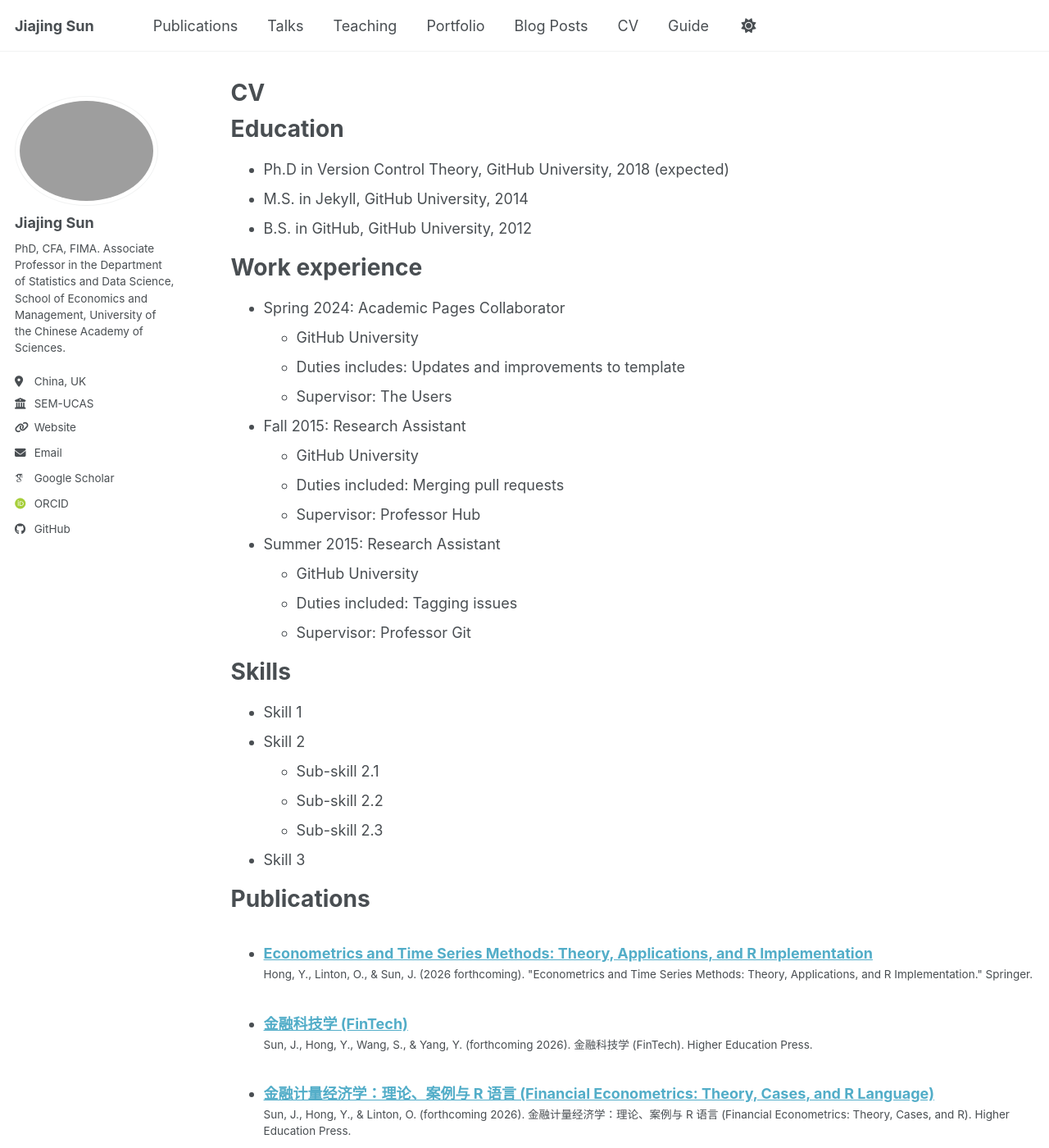
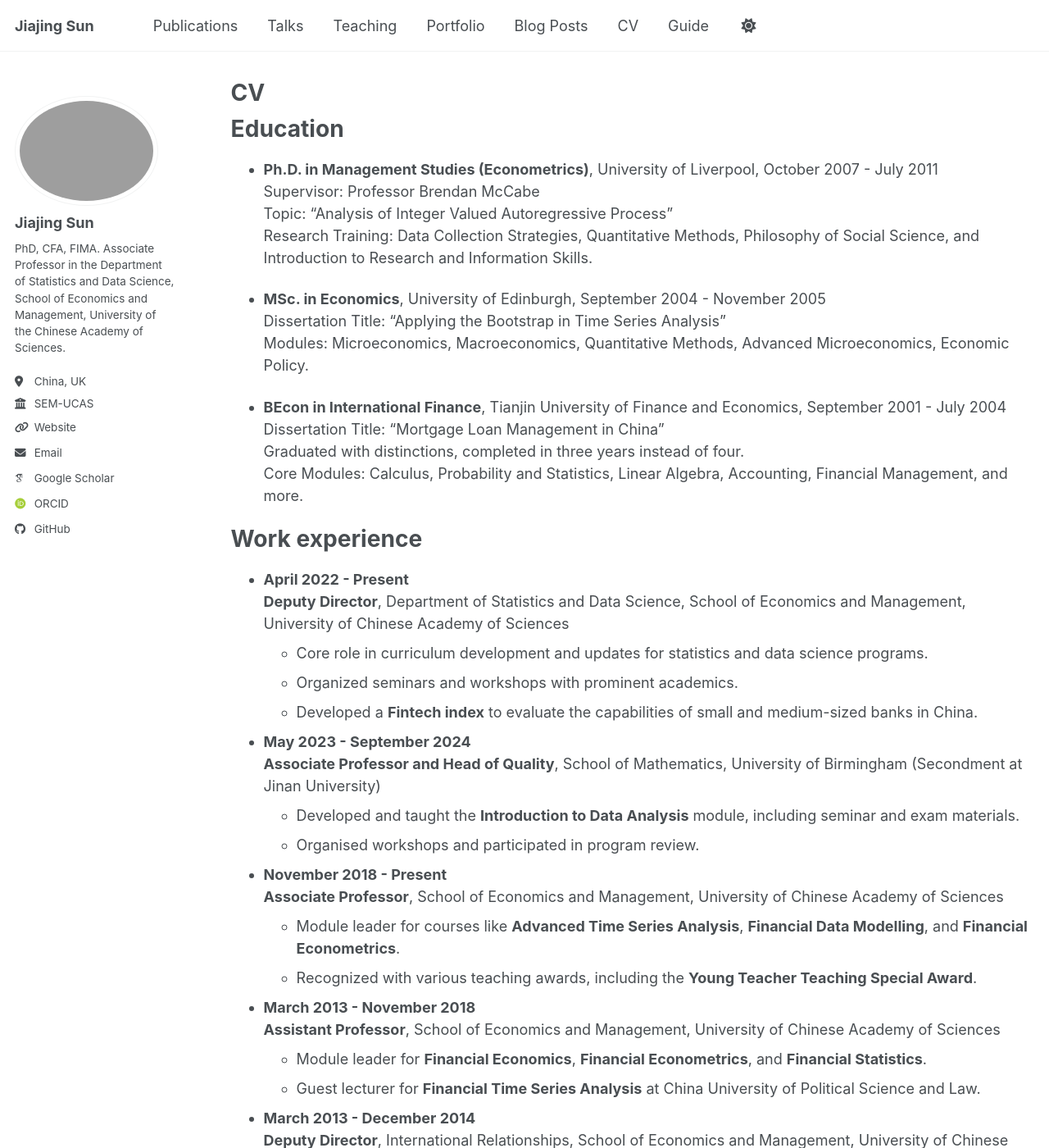
Before and after one commit to Jiajing-Sun/jiajing-sun.github.io, a Jekyll site: the page built from _pages/cv.md, in a window 1280 px wide and 1400 px high. Shown: the whole window at 82% size. Built offline with Jekyll 4.4.1, drawn with Linux system fonts in a browser that asks for light colours; some web fonts are replaced; a script bundle is joined from its source files by our own code; library files that are not in the unit come from our copies; some of the changed text lies outside the part shown.

Commit message:
Update cv.md

```diff
--- a/_pages/cv.md
+++ b/_pages/cv.md
@@ -11,35 +11,65 @@
 
 Education
 ======
-* Ph.D in Version Control Theory, GitHub University, 2018 (expected)
-* M.S. in Jekyll, GitHub University, 2014
-* B.S. in GitHub, GitHub University, 2012
+* **Ph.D. in Management Studies (Econometrics)**, University of Liverpool, October 2007 - July 2011
+  Supervisor: Professor Brendan McCabe
+  Topic: "Analysis of Integer Valued Autoregressive Process"
+  Research Training: Data Collection Strategies, Quantitative Methods, Philosophy of Social Science, and Introduction to Research and Information Skills.
+
+* **MSc. in Economics**, University of Edinburgh, September 2004 - November 2005
+  Dissertation Title: "Applying the Bootstrap in Time Series Analysis"
+  Modules: Microeconomics, Macroeconomics, Quantitative Methods, Advanced Microeconomics, Economic Policy.
+
+* **BEcon in International Finance**, Tianjin University of Finance and Economics, September 2001 - July 2004
+  Dissertation Title: "Mortgage Loan Management in China"
+  Graduated with distinctions, completed in three years instead of four.
+  Core Modules: Calculus, Probability and Statistics, Linear Algebra, Accounting, Financial Management, and more.
+
 
 Work experience
 ======
-* Spring 2024: Academic Pages Collaborator
-  * GitHub University
-  * Duties includes: Updates and improvements to template
-  * Supervisor: The Users
+* **April 2022 - Present**
+  **Deputy Director**, Department of Statistics and Data Science, School of Economics and Management, University of Chinese Academy of Sciences
+  - Core role in curriculum development and updates for statistics and data science programs.
+  - Organized seminars and workshops with prominent academics.
+  - Developed a **Fintech index** to evaluate the capabilities of small and medium-sized banks in China.
 
-* Fall 2015: Research Assistant
-  * GitHub University
-  * Duties included: Merging pull requests
-  * Supervisor: Professor Hub
+* **May 2023 - September 2024**
+  **Associate Professor and Head of Quality**, School of Mathematics, University of Birmingham (Secondment at Jinan University)
+  - Developed and taught the **Introduction to Data Analysis** module, including seminar and exam materials.
+  - Organised workshops and participated in program review.
 
-* Summer 2015: Research Assistant
-  * GitHub University
-  * Duties included: Tagging issues
-  * Supervisor: Professor Git
+* **November 2018 - Present**
+  **Associate Professor**, School of Economics and Management, University of Chinese Academy of Sciences
+  - Module leader for courses like **Advanced Time Series Analysis**, **Financial Data Modelling**, and **Financial Econometrics**.
+  - Recognized with various teaching awards, including the **Young Teacher Teaching Special Award**.
 
-Skills
+* **March 2013 - November 2018**
+  **Assistant Professor**, School of Economics and Management, University of Chinese Academy of Sciences
+  - Module leader for **Financial Economics**, **Financial Econometrics**, and **Financial Statistics**.
+  - Guest lecturer for **Financial Time Series Analysis** at China University of Political Science and Law.
+
+* **March 2013 - December 2014**
+  **Deputy Director**, International Relationships, School of Economics and Management, University of Chinese Academy of Sciences
+  - Organised seminars and collaborated with prominent academics like **Professor Nicolas Hope** and **Professor James T’ien**.
+  - Assisted with **AMBA accreditation** and joint international collaborations.
+
+
+## Skills
 ======
-* Skill 1
-* Skill 2
-  * Sub-skill 2.1
-  * Sub-skill 2.2
-  * Sub-skill 2.3
-* Skill 3
+* **Statistical Analysis**: R, Python, Stata, MATLAB
+* **Econometrics**: Time Series Analysis, Panel Data Models, Volatility Modeling
+* **Data Science**: Machine Learning, Data Visualization, Predictive Modeling
+  * Sub-skill 1: Supervised Learning
+  * Sub-skill 2: Unsupervised Learning
+  * Sub-skill 3: Neural Networks
+* **Financial Analysis**:
+  * Financial Statement Analysis
+  * Risk Assessment
+  * Asset Pricing Models
+  * Portfolio Management
+* **Programming**: R, Python, MATLAB
+
 
 Publications
 ======
@@ -61,4 +91,11 @@
 
 Service and leadership
 ======
-* Currently signed in to 43 different slack teams
+* **Deputy Director**, Department of Statistics and Data Science, School of Economics and Management, University of Chinese Academy of Sciences
+  - Lead curriculum development and academic activities in the department.
+  - Organize seminars and workshops, inviting prominent scholars and experts from international universities.
+  - Hosted seminars with top econometricians such as **Prof. Cheng Hsiao**, **Prof. Whitney Newey**, and others.
+* **Organized and participated** in **2022 and 2023 Asian Summer Schools in Econometrics and Statistics**
+* **Reviewed papers** for various international conferences and journals.
+* **Invited speaker** at **China Finance Forum** and **various international universities**.
+* **Organized seminars** and workshops in collaboration with international institutions, including **Academia Sinica** and **University of Birmingham**.
```
